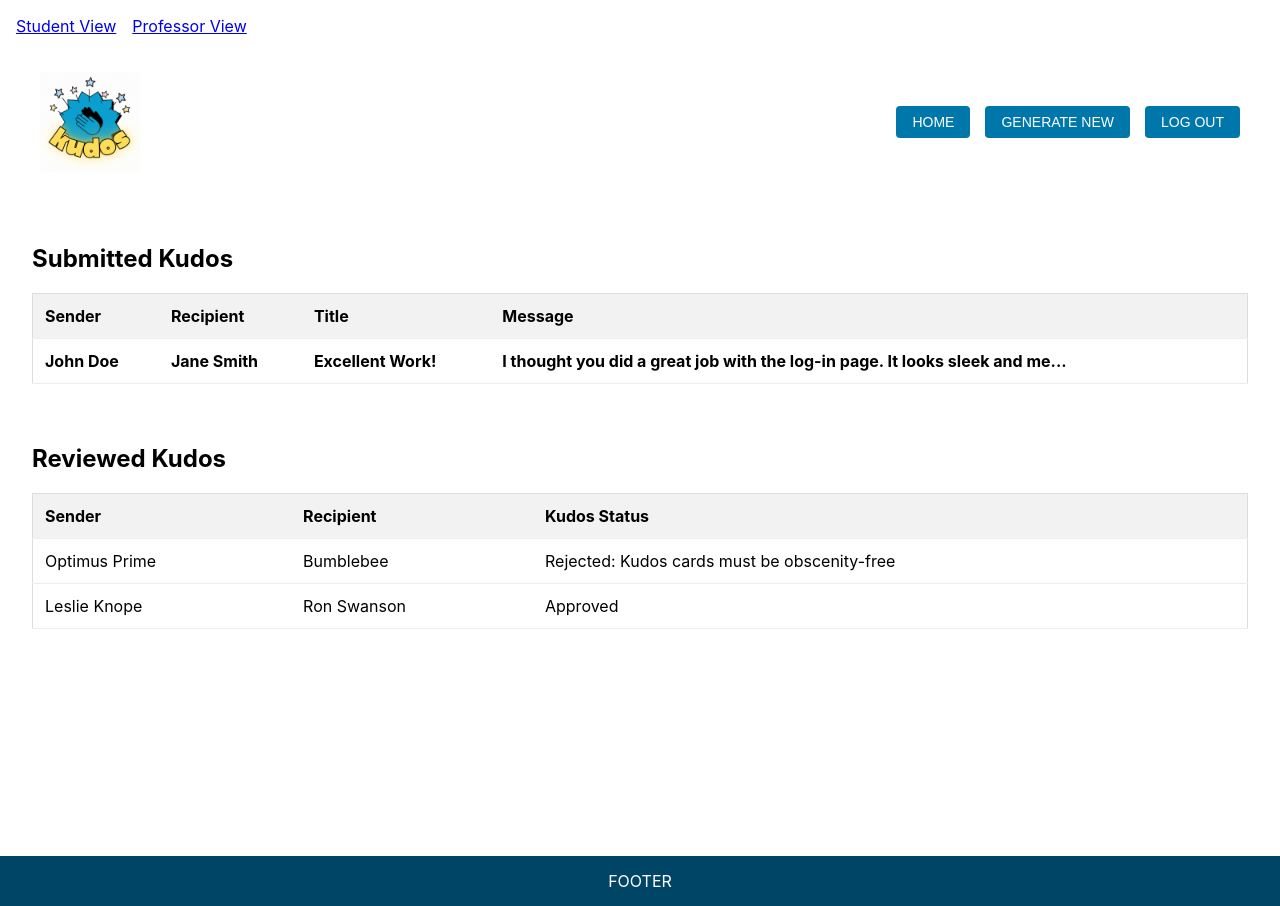
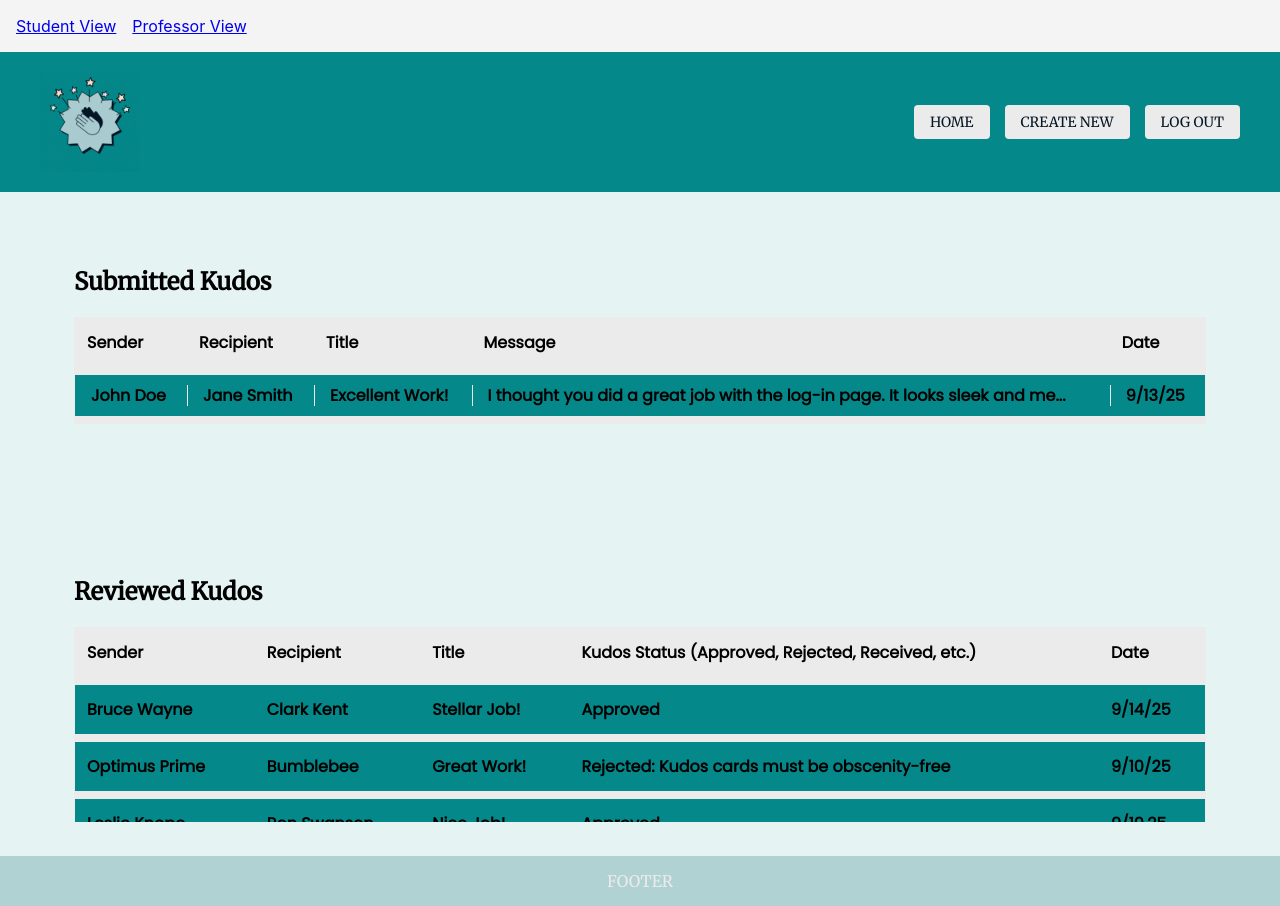
Before and after one commit to HadassahJohnson/kudos-front-end, a React (Create React App) app: page /professorView in a window 1280 px wide. Built offline with nearby package versions, Linux system fonts and the light colour scheme.

Commit message:
updated CSS

```diff
--- a/public/index.html
+++ b/public/index.html
@@ -1,7 +1,9 @@
 <!DOCTYPE html>
 <html lang="en">
   <head>
-    <meta charset="utf-8" />
+      <link href="https://fonts.googleapis.com/css2?family=Merriweather&family=Poppins&display=swap" rel="stylesheet">
+
+      <meta charset="utf-8" />
     <link rel="icon" href="%PUBLIC_URL%/favicon.ico" />
     <meta name="viewport" content="width=device-width, initial-scale=1" />
     <meta name="theme-color" content="#000000" />
--- a/src/App.css
+++ b/src/App.css
@@ -5,7 +5,7 @@
 }
 
 .header {
-  background-color: #762a2a;
+  background-color: #05888A;
   display: flex;
   justify-content: space-between;
   padding: 20px;
@@ -62,7 +62,7 @@
 }
 
 .footer {
-  background-color: #ccc;
+  background-color: #05888A;
   text-align: center;
   padding: 10px;
   margin-top: 40px;
--- a/src/App.js
+++ b/src/App.js
@@ -1,4 +1,5 @@
 import React from "react";
+import "./styles/Wireframe.css";
 import {BrowserRouter, Routes, Route, Link} from "react-router-dom";
 import StudentView from "./pages/StudentView";
 import ProfessorView from "./pages/ProfessorView";
@@ -7,7 +8,7 @@ import ProfessorView from "./pages/ProfessorView";
 function App(){
     return (
         <BrowserRouter>
-            <nav style = {{padding:"1rem", background:"f4f4f4"}}>
+            <nav style = {{padding:"1rem", background:"#f4f4f4"}}>
                 <Link to = "/studentView" style = {{marginRight: "1rem"}}>Student View</Link>
                 <Link to = "/professorView">Professor View</Link>
             </nav>
--- a/src/components/Header.js
+++ b/src/components/Header.js
@@ -6,7 +6,7 @@ function Header() {
       <img src="/logo.gif" alt="Animated Logo" className="logo" />
       <nav className="nav-buttons">
         <button>HOME</button>
-        <button>GENERATE NEW</button>
+        <button>CREATE NEW</button>
         <button>LOG OUT</button>
       </nav>
     </header>
--- a/src/components/ReceivedKudos.js
+++ b/src/components/ReceivedKudos.js
@@ -7,6 +7,7 @@ const received = [
         title: "Totally Awesome!",
         message:
             "You are the smartest person I know. Would you mind tutoring me in Co...",
+        date: "9/13/25",
         imageUrl: "/img/logo192.png",
     },
 ];
@@ -26,6 +27,7 @@ function ReceivedKudos() {
                     <th>Sender</th>
                     <th>Title</th>
                     <th>Message</th>
+                    <th>Date</th>
                 </tr>
                 </thead>
                 <tbody>
--- a/src/components/ReceivedKudosProf.js
+++ b/src/components/ReceivedKudosProf.js
@@ -8,6 +8,7 @@ const submitted = [
         title: "Excellent Work!",
         message:
             "I thought you did a great job with the log-in page. It looks sleek and me...",
+        date: "9/13/25",
         imageUrl: "/img/logo192.png",
     },
 ];
@@ -18,7 +19,7 @@ function ReceivedKudosProf() {
     const close = () => setSelectedImage(null);
 
     return (
-        <section>
+        <section className = {'received-kudos'}>
             <h2>Submitted Kudos</h2>
             <table className="k-table">
                 <thead>
@@ -27,6 +28,7 @@ function ReceivedKudosProf() {
                     <th>Recipient</th>
                     <th>Title</th>
                     <th>Message</th>
+                    <th>Date</th>
                 </tr>
                 </thead>
                 <tbody>
@@ -41,10 +43,11 @@ function ReceivedKudosProf() {
                             if (e.key === "Enter" || e.key === " ") open(k.imageUrl);
                         }}
                     >
-                        <td><strong>{k.sender}</strong></td>
-                        <td><strong>{k.recipient}</strong></td>
-                        <td><strong>{k.title}</strong></td>
-                        <td><strong>{k.message}</strong></td>
+                        <td className={"submitted-kudos-table-data"}>{k.sender}</td>
+                        <td className={"submitted-kudos-table-data"}>{k.recipient}</td>
+                        <td className={"submitted-kudos-table-data"}>{k.title}</td>
+                        <td className={"submitted-kudos-table-data"}>{k.message}</td>
+                        <td className={"submitted-kudos-table-data"}>{k.date}</td>
                     </tr>
                 ))}
                 </tbody>
--- a/src/components/ReceivedKudosStudent.js
+++ b/src/components/ReceivedKudosStudent.js
@@ -2,7 +2,7 @@ import React from 'react';
 
 function ReceivedKudosStudent() {
     return (
-        <section>
+        <section className={'received-kudos'}>
             <h2>Received Kudos</h2>
             <table>
                 <thead>
@@ -10,14 +10,15 @@ function ReceivedKudosStudent() {
                     <th>Sender</th>
                     <th>Title</th>
                     <th>Message</th>
+                    <th>Date</th>
                 </tr>
                 </thead>
                 <tbody>
                 <tr>
                     <td><strong>Bill Gates</strong></td>
                     <td>Totally Awesome!</td>
-                    <td>
-                    </td>
+                    <td>You are the smartest person I know. Would you mind tuto...</td>
+                    <td>9/13/25</td>
                 </tr>
                 </tbody>
             </table>
--- a/src/components/SentKudos.js
+++ b/src/components/SentKudos.js
@@ -17,7 +17,7 @@ function SentKudos() {
     const close = () => setSelectedImage(null);
 
     return (
-        <section>
+        <section className ={'sent-kudos'}>
             <h2>Sent Kudos</h2>
             <table className="k-table">
                 <thead>
--- a/src/components/SentKudosProf.js
+++ b/src/components/SentKudosProf.js
@@ -2,26 +2,39 @@ import React from "react";
 
 function SentKudosProf() {
     return (
-        <section>
+        <section className ={'sent-kudos'}>
             <h2>Reviewed Kudos</h2>
             <table>
                 <thead>
                 <tr>
                     <th>Sender</th>
                     <th>Recipient</th>
-                    <th>Kudos Status</th>
+                    <th>Title</th>
+                    <th>Kudos Status (Approved, Rejected, Received, etc.)</th>
+                    <th>Date</th>
                 </tr>
                 </thead>
                 <tbody>
                 <tr>
+                    <td>Bruce Wayne</td>
+                    <td>Clark Kent</td>
+                    <td>Stellar Job!</td>
+                    <td>Approved</td>
+                    <td>9/14/25</td>
+                </tr>
+                <tr>
                     <td>Optimus Prime</td>
                     <td>Bumblebee</td>
+                    <td>Great Work!</td>
                     <td>Rejected: Kudos cards must be obscenity-free</td>
+                    <td>9/10/25</td>
                 </tr>
                 <tr>
                     <td>Leslie Knope</td>
                     <td>Ron Swanson</td>
+                    <td>Nice Job!</td>
                     <td>Approved</td>
+                    <td>9/10.25</td>
                 </tr>
                 </tbody>
             </table>
--- a/src/components/SentKudosStudent.js
+++ b/src/components/SentKudosStudent.js
@@ -2,7 +2,7 @@ import React from "react";
 
 function SentKudosStudent() {
     return (
-        <section>
+        <section className={'sent-kudos'}>
             <h2>Sent Kudos</h2>
             <table>
                 <thead>
@@ -10,6 +10,7 @@ function SentKudosStudent() {
                     <th>Recipient</th>
                     <th>Title</th>
                     <th>Kudos Status</th>
+                    <th>Date</th>
                 </tr>
                 </thead>
                 <tbody>
@@ -17,6 +18,7 @@ function SentKudosStudent() {
                     <td>Abraham Lincoln</td>
                     <td>Fantastic Effort!</td>
                     <td>Received</td>
+                    <td>9/13/25</td>
                 </tr>
                 </tbody>
             </table>
--- a/src/styles/Wireframe.css
+++ b/src/styles/Wireframe.css
@@ -5,16 +5,22 @@
     flex-direction: column;
     gap: 20px;
     padding: 2.5%;
+    background-color: #E6F3F3;
+    font-family: 'Poppins', sans-serif;
 }
 
 .received-kudos, .sent-kudos {
     overflow-y: auto;
     flex: 1;
     gap: 20px;
-    border: 2px solid #555;
+    border: 2px solid #E6F3F3;
     padding: 20px 40px;
     border-radius: 8px;
-    background-color: #aaa;
+    background-color: #E6F3F3;
+}
+
+.received-kudos h2, .sent-kudos h2{
+    font-family:'Merriweather', serif;
 }
 
 .wireframe-box {
@@ -27,14 +33,15 @@
     color: #555;
 }
 
-.header {
+.app-container .header {
     display: flex;
     justify-content: space-between;
     align-items: center;
     padding: 20px 40px;
-    background-color: white;
+    background-color: #05888A;
     border: #0077aa;
     color: white;
+    font-family: 'Merriweather', serif;
 }
 
 .kudos-list-header {
@@ -65,24 +72,26 @@
 .nav-buttons button {
     margin-left: 15px;
     padding: 8px 16px;
+    font-family: 'Merriweather', serif;
     font-size: 14px;
     cursor: pointer;
-    background-color: #0077aa;
-    color: white;
+    background-color: #EBEBEB;
+    color: #061826;
     border: none;
     border-radius: 4px;
 }
 
 .nav-buttons button:hover {
-    background-color: #005577;
+    background-color: white;
 }
 
 .footer {
-    background-color: #004466;
-    color: white;
+    background-color: #B1D2D3;
+    color: #EBEBEB;
     text-align: center;
     padding: 15px;
     margin-top: auto;
+    font-family: 'Merriweather', serif;
 }
 
 @media (max-width: 768px) {
@@ -95,24 +104,89 @@ table {
     width: 100%;
     border-collapse: collapse;
     margin-bottom: 20px;
-    background: #fff;
-    border: 1px solid #ddd;
+    background: #EBEBEB;
+    border: 1px solid #EBEBEB;
 }
 
 th, td {
     padding: 12px;
-    border-bottom: 1px solid #eee;
+    border-bottom: 8px solid #EBEBEB;
     text-align: left;
+    font-family: 'Poppins', sans-serif;
 }
 
 th {
-    background: #f2f2f2;
+    background: #EBEBEB;
     font-weight: bold;
 }
 
+tr {
+    background:#05888A;
+    border-bottom: 8px solid #EBEBEB;
+    font-weight:bold;
+
+}
+
 tr:hover {
-    background-color: #fafafa;
+    background-color: #EBEBEB;
 }
+
+tr.selected-row {
+    background-color: #E6F3F3;
+    color: white;
+}
+
+/* Submitted Table */
+td.submitted-kudos-table-data {
+    background-color: #05888A;
+    position: relative;      /* for pseudo-element */
+    padding: 8px 16px;
+    vertical-align: middle;
+    color: black;            /* text color for contrast */
+    font-weight: bold;
+}
+
+/* Partial left border for all except first column */
+td.submitted-kudos-table-data:not(:first-child)::before {
+    content: "";
+    position: absolute;
+    left: 0;
+    top: 25%;        /* starts 25% down */
+    height: 50%;     /* partial height */
+    width: 1px;
+    background-color: #EBEBEB;
+}
+
+/* Remove border on first column */
+td.submitted-kudos-table-data:first-child::before {
+    display: none;
+}
+
+/* Received Table */
+td.received-kudos-table-data {
+    background-color: #E6F3F3;
+    position: relative;
+    padding: 8px 16px;
+    vertical-align: middle;
+    font-weight: bold;
+}
+
+/* Partial left border for all except first column */
+td.received-kudos-table-data:not(:first-child)::before {
+    content: "";
+    position: absolute;
+    left: 0;
+    top: 25%;
+    height: 50%;
+    width: 1px;
+    background-color: #555;
+}
+
+/* Remove border on first column */
+td.received-kudos-table-data:first-child::before {
+    display: none;
+}
+
 
 
 .modal-overlay {
```
Also changed, not shown: public/logo.gif.
